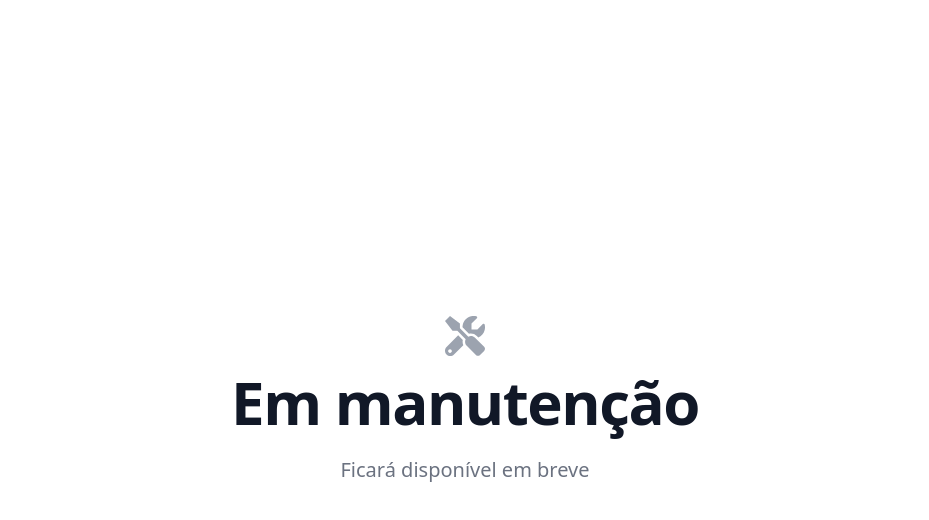
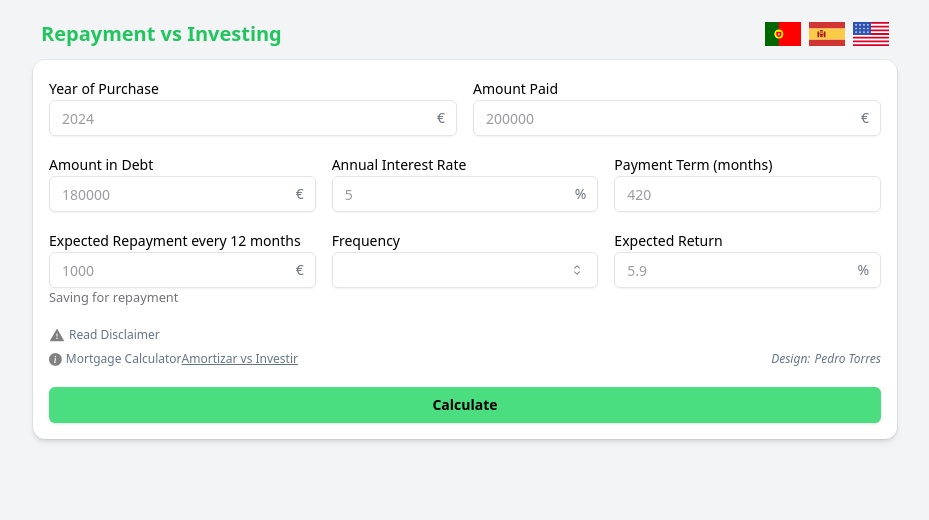
Before and after one commit to pedro-areal-torres/mortgage-repayment-calculator, a React (Vite) app: page / in a window 1280 px wide. Shown: the top 520 px of the page, without its empty margins (175-1104 px from the left). Built offline with nearby package versions, Linux system fonts and the light colour scheme; the HTML template or start-up script is replaced by a standard one.

Commit message:
fix: calculations

```diff
--- a/src/App.tsx
+++ b/src/App.tsx
@@ -12,7 +12,7 @@ function App() {
 
   const [calculation, setCalculationDetails] = React.useState<CalculationResult>();
 
-  const maintenance = true;
+  const maintenance = false;
 
   return (
     <>
--- a/src/components/calculator-results/calculator-only-invest.tsx
+++ b/src/components/calculator-results/calculator-only-invest.tsx
@@ -37,12 +37,12 @@ export default function CalculatorOnlyInvest({ calculation, currentTab }: Props)
         </div>
         */}
         <div className="text-sm">
+          <span className="text-gray-500">{t('Amount Invested')}: </span>
+          {formatNumber(investmentDetails.invested)}€
+        </div>
+        <div className="text-sm">
           <span className="text-gray-500">{t('Result')}: </span>
           {formatNumber(overview.net)}€
-        </div>
-        <div className="text-sm">
-          <span className="text-gray-500">{t('Amount Invested')}: </span>
-          {formatNumber(investmentDetails.invested)}€
         </div>
         <CalculatorInfoPreviousCosts />
 
--- a/src/components/calculator-results/calculator-only-repayment.tsx
+++ b/src/components/calculator-results/calculator-only-repayment.tsx
@@ -37,12 +37,19 @@ export default function CalculatorOnlyRepayment({ calculation, currentTab, initi
           {formatNumber(overview.costs)}€
         </div>
         <div className="text-sm">
+          {termReduction === 0 ? (
+            <span className="text-gray-500">{t('Despite reduction')}</span>
+          ) : (
+            <>
+              <span className="text-gray-500">{t('Term reduction')}: </span>
+              {termReduction} {termReduction > 1 ? t('Months') : t('MonthL')}
+            </>
+          )}
+        </div>
+        <Separator className="my-1" />
+        <div className="text-sm">
           <span className="text-gray-500">{t('Result')}: </span>
           {formatNumber(overview.net)}€
-        </div>
-        <div className="text-sm">
-          <span className="text-gray-500">{t('Term reduction')}: </span>
-          {termReduction} {termReduction > 1 ? t('Months') : t('MonthL')}
         </div>
         <CalculatorInfoPreviousCosts />
 
--- a/src/i18n.ts
+++ b/src/i18n.ts
@@ -76,6 +76,7 @@ const resources = {
       Design: 'Developed and designed by',
       Result: 'Result (profif - costs)',
       'Includes tax': 'Capital gains taxes',
+      'Despite reduction': 'No reduction in the loan term',
     },
   },
   es: {
@@ -151,6 +152,7 @@ const resources = {
       Design: 'Desarrollado y diseñado por',
       Result: 'Resultado (ganancias - costes)',
       'Includes tax': 'Impuestos sobre las ganancias (28%)',
+      'Despite reduction': 'Sin reducción del plazo del préstamo',
     },
   },
   pt: {
@@ -226,6 +228,7 @@ const resources = {
       Design: 'Desenvolvida e desenhada por',
       Result: 'Resultado (ganhos - custos)',
       'Includes tax': 'Impostos sobre mais valias (28%)',
+      'Despite reduction': 'Não houve redução do termo do empréstimo',
     },
   },
 };
```
